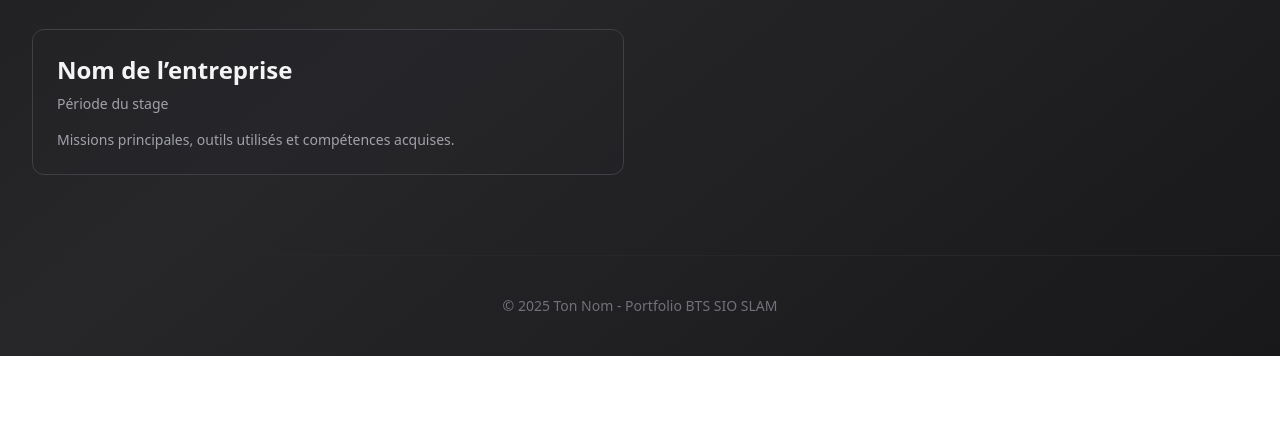
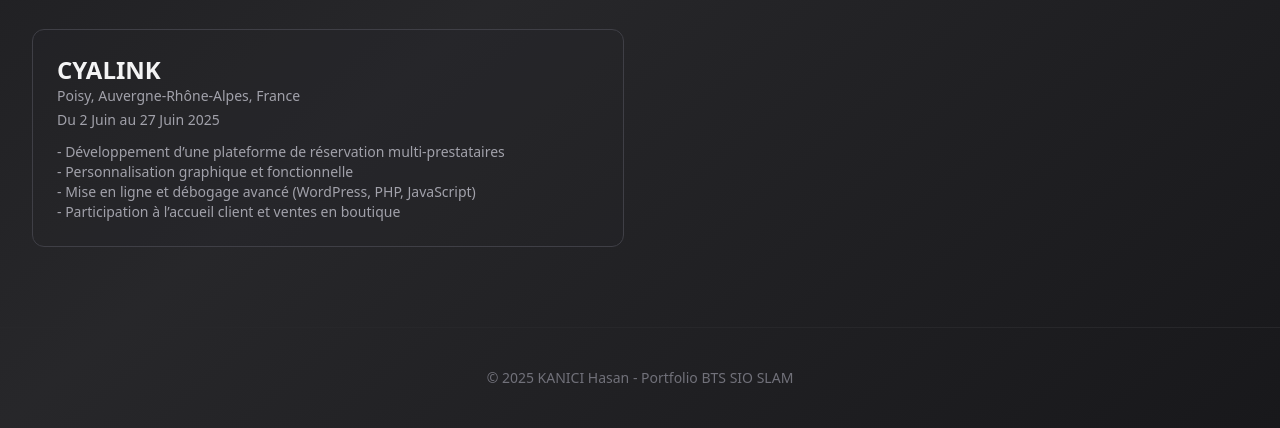
Before and after one commit to hsn00000/portfolio, a plain HTML site: page projet.html in a window 1280 px wide. Shown: the part 677-1105 px from the top of the page. Before the commit the page ends 1033 px from the top, so only its background shows below. Drawn offline with nearby package versions, Linux system fonts and the light colour scheme.

Commit message:
Update project and internship details in projet.html

```diff
--- a/projet.html
+++ b/projet.html
@@ -50,7 +50,7 @@
 
             <!-- Exemple de projet -->
             <a href="projet-details.html" class="block border border-zinc-700 rounded-xl p-6 bg-zinc-800/20 hover:border-zinc-400/50 hover:bg-zinc-800/40 duration-300 click-anim">
-                <h3 class="text-xl font-semibold">Nom du projet</h3>
+                <h3 class="text-xl font-semibold">MyWeatherSport</h3>
                 <p class="mt-3 text-zinc-400 text-sm">Brève description du projet : contexte, objectif et ce que tu as appris.</p>
             </a>
 
@@ -67,9 +67,13 @@
 
             <!-- Exemple de stage -->
             <a href="stage-details.html" class="block border border-zinc-700 rounded-xl p-6 bg-zinc-800/20 hover:border-zinc-400/50 hover:bg-zinc-800/40 duration-300 click-anim">
-                <h3 class="text-2xl font-semibold">Nom de l’entreprise</h3>
-                <p class="mt-2 text-sm text-zinc-400">Période du stage</p>
-                <p class="mt-4 text-zinc-400 text-sm">Missions principales, outils utilisés et compétences acquises.</p>
+                <h3 class="text-2xl font-semibold">CYALINK</h3>
+                <p class="text-sm text-zinc-400">Poisy, Auvergne-Rhône-Alpes, France</p>
+                <p class="mt-1 text-sm text-zinc-400">Du 2 Juin au 27 Juin 2025</p>
+                <p class="mt-3 text-zinc-400 text-sm">- Développement d’une plateforme de réservation multi-prestataires<br>
+                    - Personnalisation graphique et fonctionnelle<br>
+                    - Mise en ligne et débogage avancé (WordPress, PHP, JavaScript)<br>
+                    - Participation à l’accueil client et ventes en boutique</p>
             </a>
 
         </div>
@@ -79,7 +83,7 @@
 
 <!-- Footer -->
 <footer class="py-10 mt-20 border-t border-zinc-800 text-center text-zinc-500 text-sm">
-    © 2025 Ton Nom - Portfolio BTS SIO SLAM
+    © 2025 KANICI Hasan - Portfolio BTS SIO SLAM
 </footer>
 
 </body>
```
